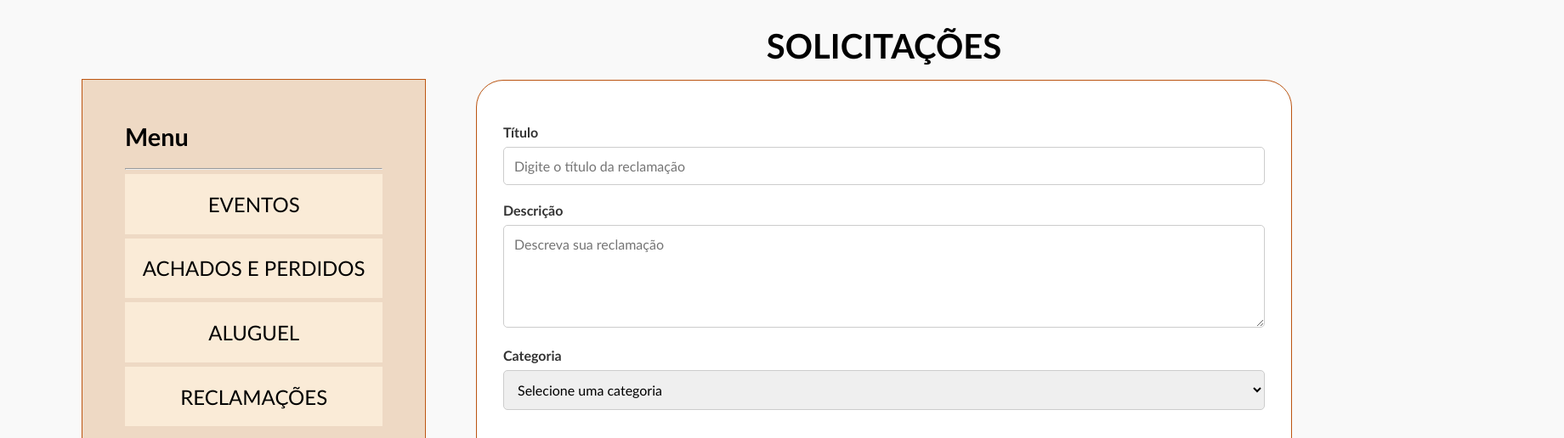
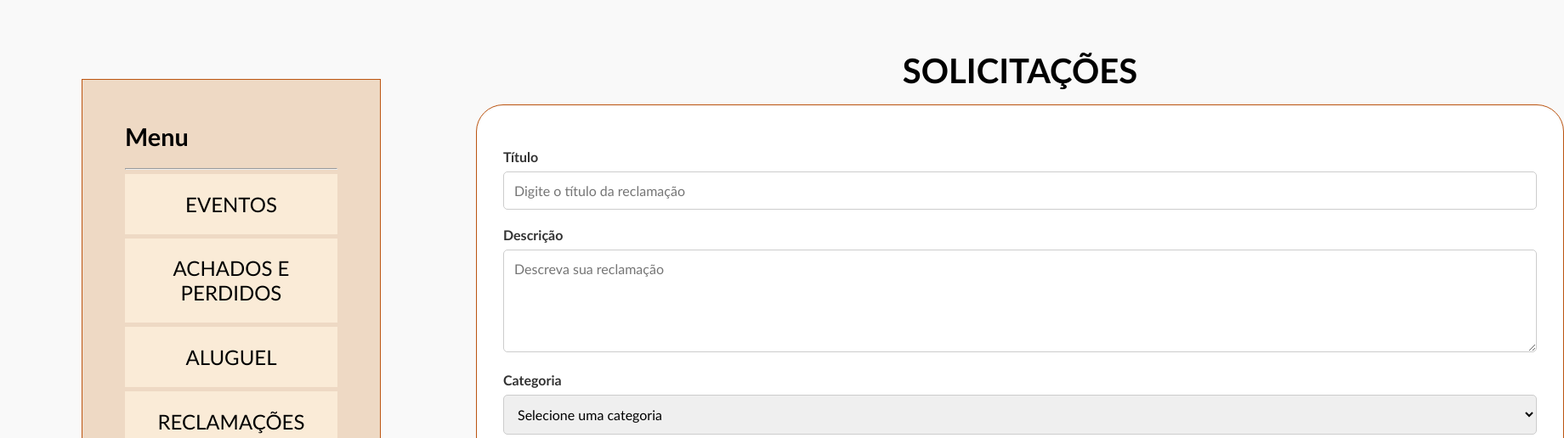
Before and after one commit to AlessandroSilvaC/P14_Marajoara-main, a plain HTML site: page Pages/Morador/pagina_reclamacoes_morador.html in a window 1280 px wide. Shown: the part 122-638 px from the top of the page at 85% size, 1840 px wide, since content can reach past the window. Drawn offline with Linux system fonts and the light colour scheme.

Commit message:
Update style_reclamacoes.css

```diff
--- a/Style/style_reclamacoes.css
+++ b/Style/style_reclamacoes.css
@@ -76,7 +76,7 @@ header {
     top: 6rem;
     background-color: #EED9C4;
     padding: 3.125rem;
-    width: fit-content;
+    width: 22rem;
     border: 1px solid #bd5612;
 }
 .button-containter .btn:hover{
@@ -128,7 +128,7 @@ main {
     left: 20rem;
     margin-left: 240px;
     padding: 1px;
-    width: 60rem;
+    width: 80rem;
     border: 1px solid #bd5612;
     border-radius: 2rem
 }
```
